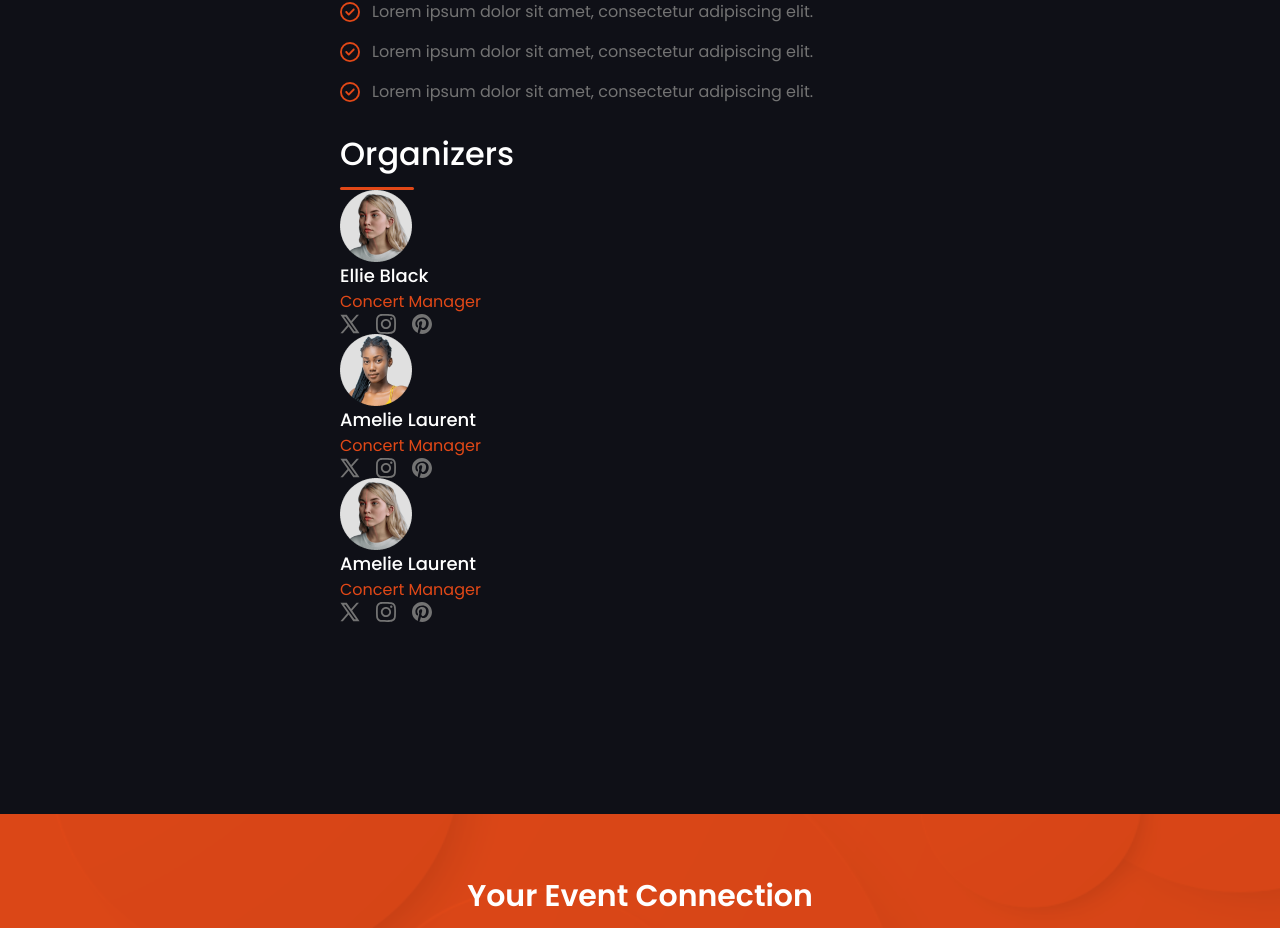
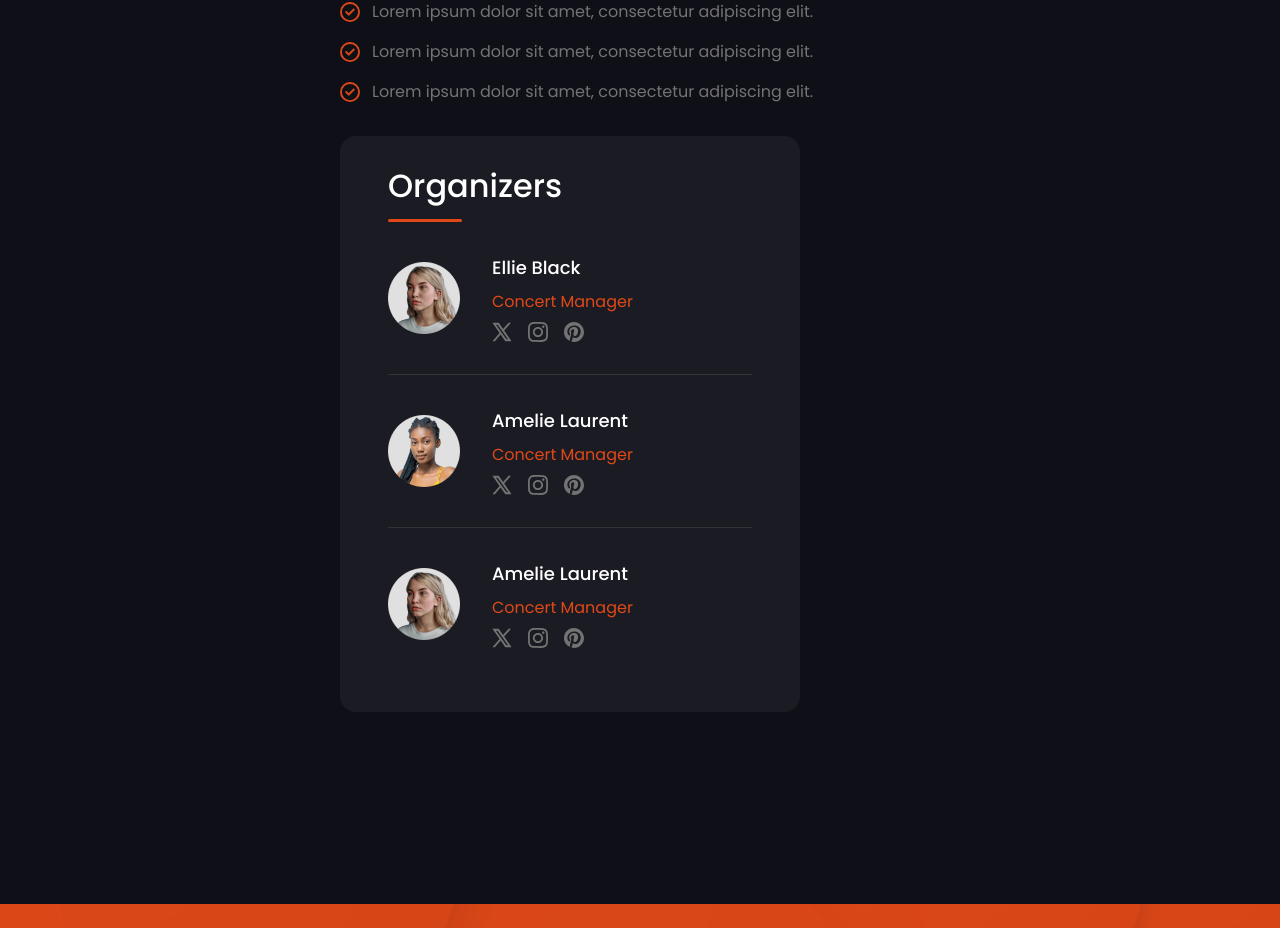
Before and after one commit to Jisap/next15-events, a Next.js app: page /event/1 in a window 1280 px wide. Shown: the part 1339-2267 px from the top of the page. Built offline with nearby package versions, Linux system fonts and the light colour scheme; data requests are answered from the project's data file.

Commit message:
Add Organizers component to display event organizers in EventDetails page

```diff
--- a/components/Organizers.jsx
+++ b/components/Organizers.jsx
@@ -9,7 +9,7 @@ const Organizers = ({ event }) => {
 
 
   return (
-    <div>
+    <div className='bg-secondary py-8 px-6 md:px-12 xl:px-16 w-full flex flex-col gap-8 rounded-2xl'>
       <div>
         <h3 className='h3 mb-4'>
           Organizers
@@ -18,7 +18,7 @@ const Organizers = ({ event }) => {
       </div>
       {event.organizers.map((organizer, index) => {
         return (
-          <div key={index}>
+          <div key={index} className='flex items-center gap-8 border-b last-of-type:border-none border-white/10 pb-8'>
             <Image
               src={organizer.img_avatar}
               width={72}
@@ -26,7 +26,7 @@ const Organizers = ({ event }) => {
               alt="organizer avatar"
             />
             <div>
-              <div>
+              <div className='flex flex-col gap-2'>
                 <h4 className='text-lg font-medium'>
                   {organizer.name}
                 </h4>
```
